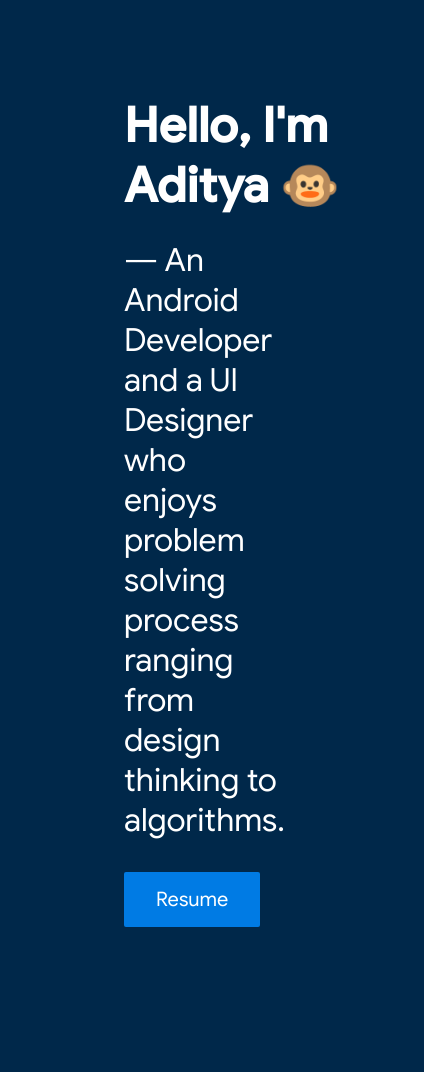
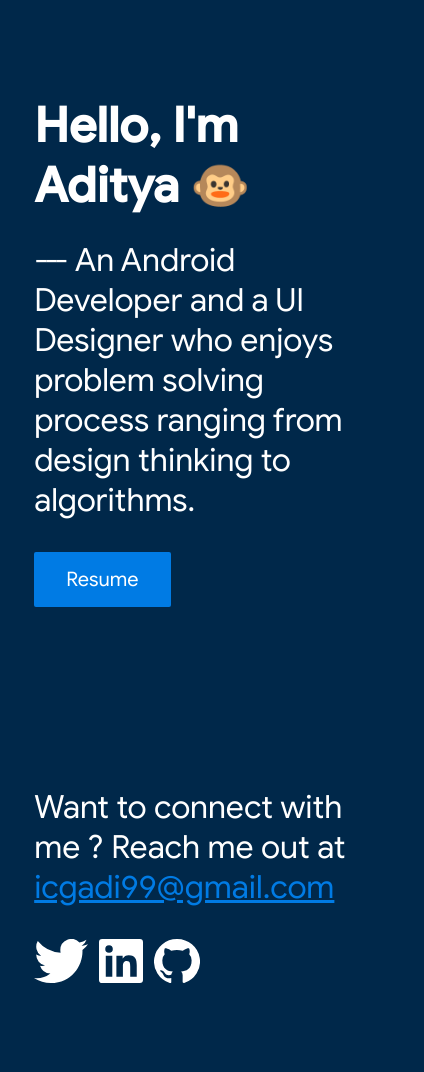
Before and after one commit to ydasc815/ydasc815.github.io, a plain HTML site: page index.html in a window 390 px wide. Shown: the top 1072 px of the page, 424 px wide, since content can reach past the window. After the commit the page ends 1035 px from the top, so only its background shows below. Drawn offline with Linux system fonts and the light colour scheme; files whose address does not match are found by name.

Commit message:
Made quite mobile responsive

```diff
--- a/index.html
+++ b/index.html
@@ -2,6 +2,7 @@
 <html lang="en">
     <head>
         <meta charset="utf-8">
+        <meta name="viewport" content="width=device-width, initial-scale=1.0">
         <link runat="server" rel="shortcut icon" href="./bitmaps/icon.svg" type="image/x-icon" />
 	    <link runat="server" rel="icon" href="./bitmaps/icon.svg" type="image/ico"/>
         <title>Incognit Adi</title>
--- a/styles/styles.css
+++ b/styles/styles.css
@@ -12,7 +12,7 @@ body{
     font-stretch: normal;
     font-style: normal;
     line-height: 1.25;
-    margin-left: 116px;
+    margin-left: 7%;
     margin-top: 96px;
     letter-spacing: normal;
     text-align: left;
@@ -26,9 +26,9 @@ body{
     font-stretch: normal;
     font-style: normal;
     line-height: 1.25;
-    margin-left: 116px;
+    margin-left: 7%;
     margin-top: -16px;
-    margin-right: 100px;
+    margin-right: 7%;
     letter-spacing: normal;
     text-align: left;
     color: #ffffff;
@@ -47,7 +47,8 @@ body{
     font-stretch: normal;
     font-style: normal;
     line-height: 1.25;
-    margin-left: 116px;
+    margin-left: 7%;
+    margin-right: 7%;
     letter-spacing: normal;
     text-align: left;
     color: #ffffff;
@@ -58,11 +59,12 @@ body{
 }
 
 .twitter{
-    margin-left: 116px;
+    margin-left: 7%;
 }
 .linkedin{
-    margin-left: 36px;
+    margin-left: 3%;
 }
 .github{
-    margin-left: 36px;
+    margin-left: 3%;
+    margin-bottom: 40px;
 }
```
